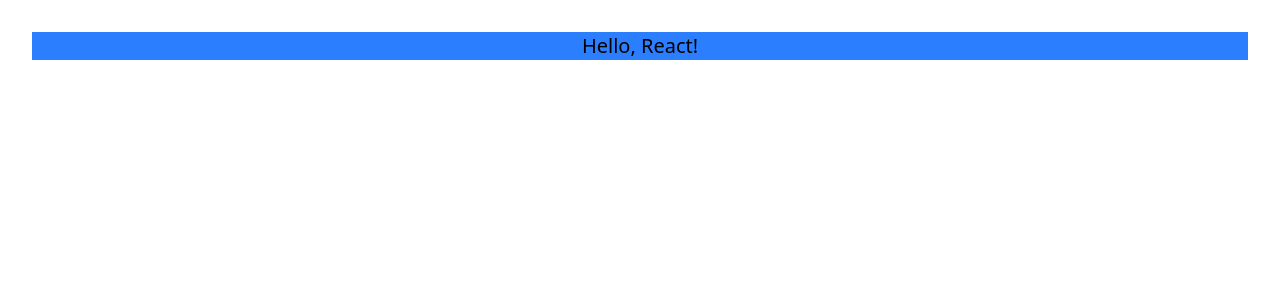
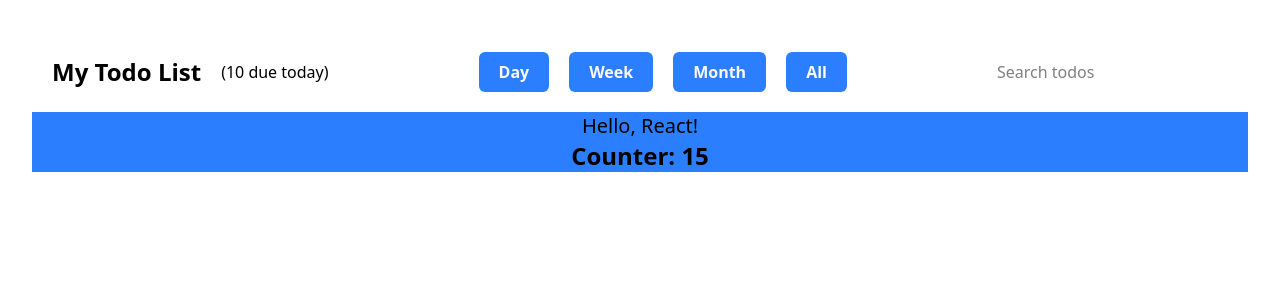
Before and after one commit to QingTian1927/React-Learning-Todo-App, a React (Vite) app: page / in a window 1280 px wide. Shown: the top 300 px of the page. Built offline with nearby package versions, Linux system fonts and the light colour scheme.

Commit message:
feat: created the header component.

```diff
--- a/src/App.tsx
+++ b/src/App.tsx
@@ -1,11 +1,19 @@
 import './App.css'
+import Counter from './components/Counter'
+import Header from './components/Header/Header'
 import Hello from './components/Hello'
 
 function App() {
   return (
-    <div className='bg-blue-500'>
-      <Hello />
-    </div>
+    <>
+      <Header />
+
+      <div className='bg-blue-500'>
+        <Hello />
+
+        <Counter />
+      </div>
+    </>
   )
 }
 
--- /dev/null
+++ b/src/components/Header/Header.tsx
@@ -0,0 +1,19 @@
+export default function Header() {
+  return (
+    <header className='flex w-full items-center justify-between gap-2 rounded-md p-5'>
+      <div className='flex items-center gap-5'>
+        <h1 className='text-2xl font-bold'>My Todo List</h1>
+        <span>(10 due today)</span>
+      </div>
+
+      <nav className='flex gap-5'>
+        <ul className='rounded-md bg-blue-500 px-5 py-2 font-bold text-stone-50'>Day</ul>
+        <ul className='rounded-md bg-blue-500 px-5 py-2 font-bold text-stone-50'>Week</ul>
+        <ul className='rounded-md bg-blue-500 px-5 py-2 font-bold text-stone-50'>Month</ul>
+        <ul className='rounded-md bg-blue-500 px-5 py-2 font-bold text-stone-50'>All</ul>
+      </nav>
+
+      <input type='search' placeholder='Search todos'></input>
+    </header>
+  )
+}
```
